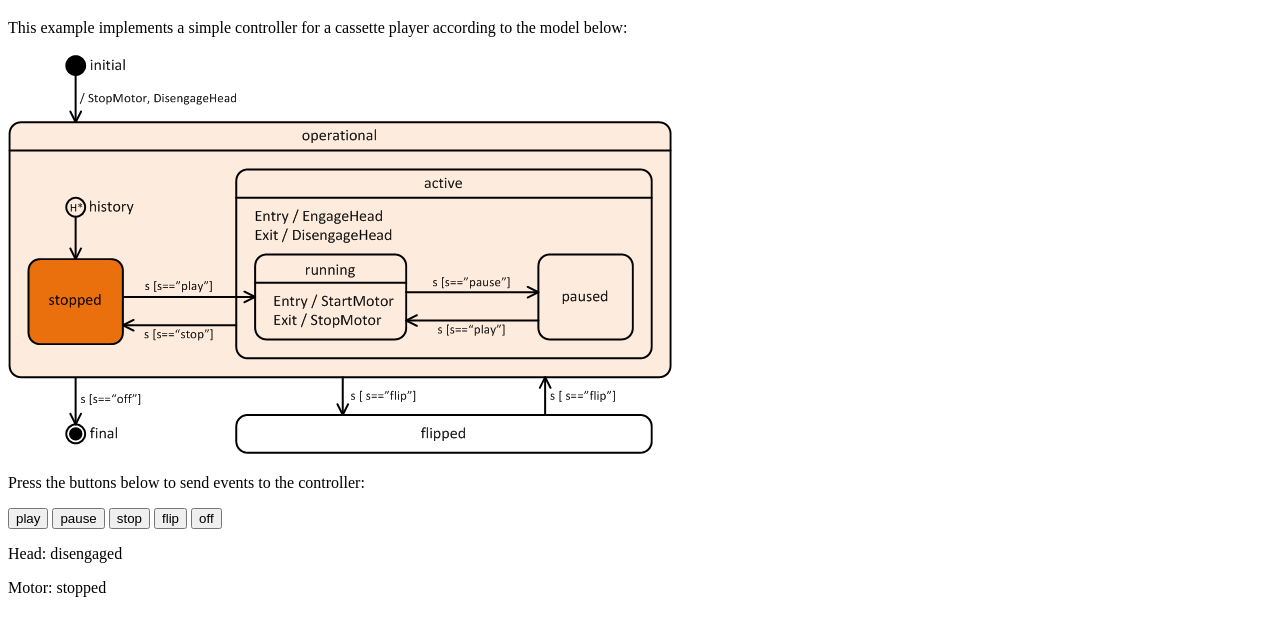
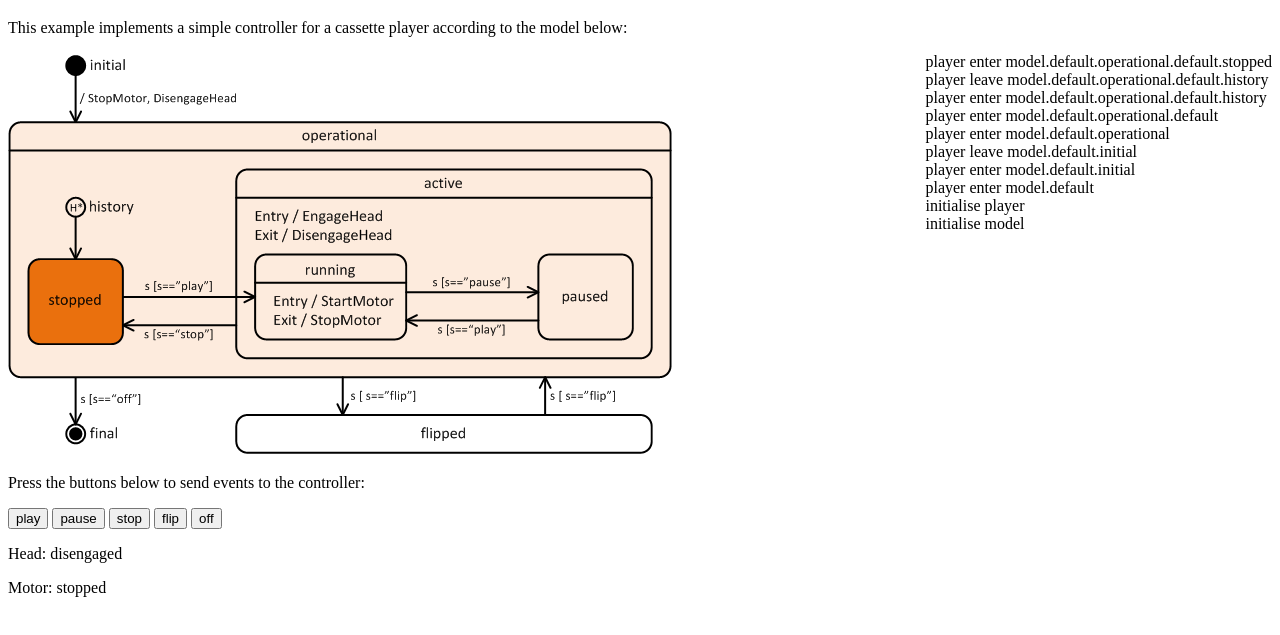
Before and after one commit to steelbreeze/state, a website: page examples/web/test.html in a window 1280 px wide. Shown: the part 61-696 px from the top of the page. Drawn offline with Linux system fonts and the light colour scheme.

Commit message:
Log to the screen

```diff
--- a/examples/web/test.html
+++ b/examples/web/test.html
@@ -35,7 +35,7 @@
 	<script>
 		/* global $, state */
 		$(document).ready(function () {
-//			state.setLogger({ log: function (text) { $("#log").prepend(text + "<br/>"); } });
+			state.setLogger({ log: function (text) { $("#log").prepend(text + "<br/>"); } });
 
 			/* create the state machine model elements */
 			var model = new state.StateMachine("model");
```
